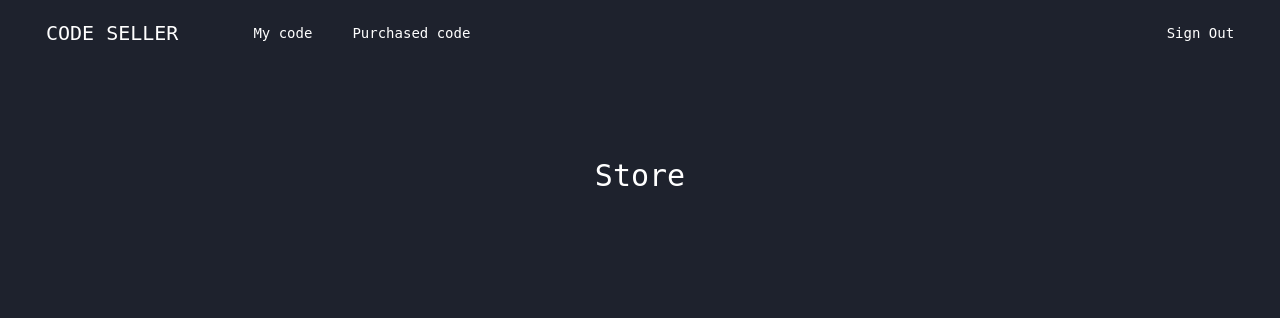
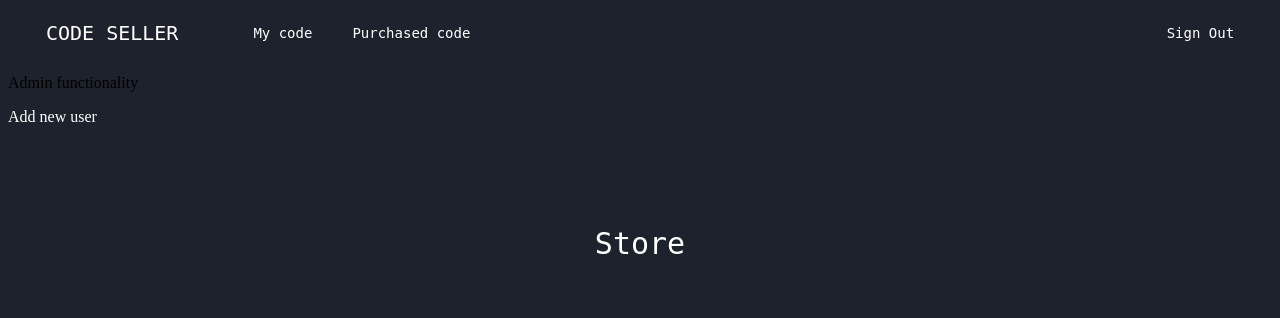
Before and after one commit to Bokstret/Coursework_DB, a Flask app: page / in a window 1280 px wide. Shown: the top 318 px of the page. Run offline with Flask 2, Linux system fonts and the light colour scheme; the visitor is signed in with stand-in values (Sample User, id 1); data comes from the database, SQL or seed files in the repository; data that the repository does not hold is empty.

Commit message:
Create user from admin

```diff
--- a/routes.py
+++ b/routes.py
@@ -11,14 +11,17 @@ from controllers import user_controller, code_controller, purchase_controller
 @app.route('/')
 def index():
     user_id = session['user'] if 'user' in session else None
+    admin = user_controller.is_admin(user_id)
     codes = code_controller.get_all_codes()
-    return render_template('index.html', codes=codes, user_id=user_id)
+    return render_template('index.html', codes=codes, user_id=user_id, admin=admin)
 
 
 @app.route('/signup', methods=['GET', 'POST'])
 def sign_up():
     if request.method == 'GET':
-        return render_template('registration.html')
+        if not 'user' in session:
+            return render_template('registration.html')
+        return redirect(url_for('index'))
     else:
         email = request.form.get('email')
         name = request.form.get('name')
@@ -47,7 +50,9 @@ def sign_up():
 @app.route('/login', methods=['GET', 'POST'])
 def login():
     if request.method == 'GET':
-        return render_template('login.html')
+        if not 'user' in session:
+            return render_template('login.html')
+        return redirect(url_for('index'))
     else:
         email = request.form.get('email')
         password = request.form.get('password')
@@ -201,3 +206,46 @@ def delete_code(code_id):
             return redirect(url_for('my_code'))
         else:
             return redirect(url_for('code_page', code_id=code_id))
+
+
+@app.route('/admin/add_user', methods=['GET', 'POST'])
+def admin_add_user():
+    if request.method == 'GET':
+        if not 'user' in session:
+            return redirect(url_for('index'))
+
+        is_admin = user_controller.is_admin(session['user'])
+        if not is_admin:
+            return redirect(url_for('index'))
+
+        return render_template('admin_add_user.html')
+    elif request.method == 'POST':
+        if not 'user' in session:
+            return redirect(url_for('index'))
+
+        is_admin = user_controller.is_admin(session['user'])
+        if not is_admin:
+            return redirect(url_for('index'))
+
+        email = request.form.get('email')
+        name = request.form.get('name')
+        password = request.form.get('password')
+
+        if not name:
+            flash("Name field can't be empty!")
+            return redirect(url_for('admin_add_user'))
+        if not email:
+            flash("Email field can't be empty!")
+            return redirect(url_for('admin_add_user'))
+        if not password:
+            flash("Password field can't be empty!")
+            return redirect(url_for('admin_add_user'))
+
+        if user_controller.check_by_email(email):
+            flash('Email is already in use!')
+            return redirect(url_for('admin_add_user'))
+
+        new_user = user_controller.create(email, password, name)
+
+        flash('User has been created!')
+        return redirect(url_for('index'))
--- a/templates/1.txt
+++ /dev/null
@@ -1,6 +0,0 @@
-    {% for code in codes %}
-        <div>
-            <a href="{{ url_for('code_page', code_id=code.id) }}"><p>{{ code.title }}</p></a>
-            <a href="{{ url_for('code_page', code_id=code.id) }}"><img src="{{ url_for('codes_images', code_id=code.id) }}" alt=""></a>
-        </div>
-    {% endfor %}
--- a/templates/index.html
+++ b/templates/index.html
@@ -9,7 +9,19 @@
     <link href="/static/css/content.css" rel="stylesheet" type="text/css"/>
 </head>
 <body>
+
 {% include "header.html" %}
+
+{% with messages = get_flashed_messages() %}
+    {% if messages %}
+        <p>{{ messages[0] }}</p>
+    {% endif %}
+{% endwith %}</div>
+
+{% if admin %}
+    <p>Admin functionality</p>
+    <a href="{{ url_for('admin_add_user') }}">Add new user</a>
+{% endif %}
 
 <div id="store-title">Store</div>
 
```
Also changed, not shown: templates/admin_add_user.html (added, +51 -0 lines).
